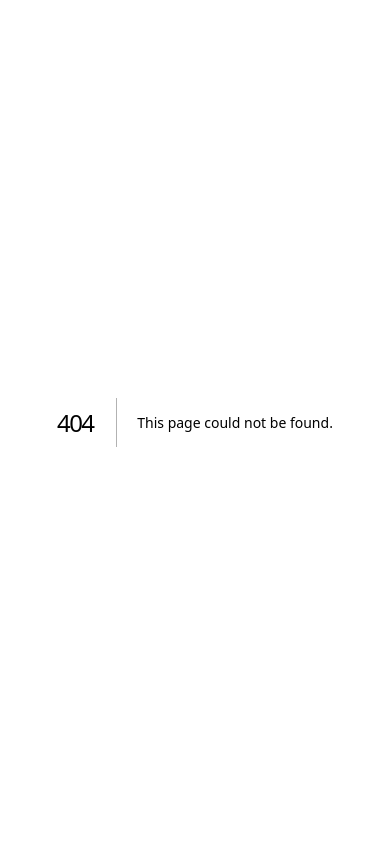
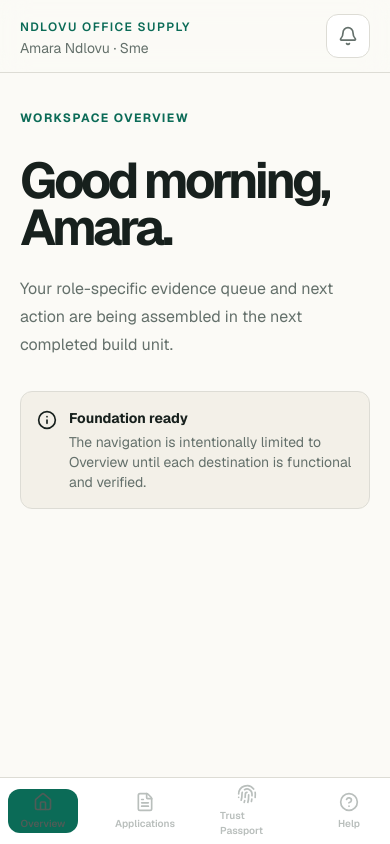
Before and after one commit to Baraka-kileo/proofflow, a Next.js app: page /dashboard in a window 390 px wide. Before the commit this address had no page. Built offline with nearby package versions, Linux system fonts and the light colour scheme.

Commit message:
feat: build responsive role-aware app shell

```diff
--- /dev/null
+++ b/src/app/(protected)/dashboard/page.tsx
@@ -0,0 +1,4 @@
+import type { Metadata } from "next";
+import { Alert } from "@/components/ui/alert";
+export const metadata:Metadata={title:"Overview"};
+export default function DashboardFoundation() { return <div className="page-enter mx-auto max-w-6xl"><span className="text-xs font-bold uppercase tracking-[.12em] text-[var(--primary)]">Workspace overview</span><h1 className="mt-3 text-4xl font-semibold tracking-[-.05em] sm:text-5xl">Good morning, Amara.</h1><p className="mt-4 max-w-2xl text-base leading-7 text-[var(--muted)]">Your role-specific evidence queue and next action are being assembled in the next completed build unit.</p><Alert className="mt-8 max-w-2xl" title="Foundation ready">The navigation is intentionally limited to Overview until each destination is functional and verified.</Alert></div>; }
--- /dev/null
+++ b/src/app/(protected)/layout.tsx
@@ -0,0 +1,7 @@
+import { AppShell } from "@/components/app-shell";
+import { getDemoSession } from "@/lib/demo/session";
+
+export default async function ProtectedLayout({ children }: { children:React.ReactNode }) {
+  const user=await getDemoSession();
+  return <AppShell user={user}>{children}</AppShell>;
+}
--- a/src/app/globals.css
+++ b/src/app/globals.css
@@ -7,6 +7,15 @@ body { margin:0; background:var(--canvas); color:var(--ink); font-family:var(--f
 p { margin-block: 0; }
 button, input, select, textarea { font: inherit; }
 .sr-only { position:absolute; width:1px; height:1px; padding:0; margin:-1px; overflow:hidden; clip:rect(0,0,0,0); white-space:nowrap; border:0; }
+.skip-link { position:fixed; left:16px; top:12px; z-index:100; transform:translateY(-160%); border-radius:10px; background:var(--ink); color:white; padding:10px 14px; font-size:13px; font-weight:700; transition:transform .15s; }
+.skip-link:focus { transform:translateY(0); }
+.app-layout { min-height:100vh; display:grid; grid-template-columns:248px minmax(0,1fr); }
+.app-rail { position:sticky; top:0; height:100vh; display:flex; flex-direction:column; border-right:1px solid var(--border); background:rgba(255,255,255,.72); padding:24px 18px; backdrop-filter:blur(16px); }
+.app-main { min-width:0; }
+.app-topbar { min-height:80px; display:flex; align-items:center; justify-content:space-between; gap:20px; border-bottom:1px solid var(--border); padding:14px clamp(20px,4vw,56px); background:rgba(251,250,246,.82); backdrop-filter:blur(14px); }
+.app-content { padding:clamp(32px,5vw,72px) clamp(20px,4vw,56px) 96px; outline:none; }
+.mobile-bar { display:none; }
+.page-enter { animation:reveal .25s both cubic-bezier(.2,.8,.2,1); }
 a { color:inherit; text-decoration:none; }
 button, a { -webkit-tap-highlight-color:transparent; }
 a:focus-visible, button:focus-visible { outline:3px solid var(--focus); outline-offset:3px; }
@@ -76,5 +85,6 @@ footer { width:min(1280px,calc(100% - 48px)); min-height:120px; margin:auto; dis
 @keyframes fade-in { from { opacity:0; } }
 @keyframes dialog-in { from { opacity:0; transform:translate(-50%,-48%) scale(.98); } }
 @media (max-width:900px) { nav { display:none; }.hero { grid-template-columns:1fr; gap:56px; padding-top:56px; }.proof-card { max-width:620px; }.section-heading { grid-template-columns:1fr; gap:24px; }.section-heading p { margin:0; }.step-grid { grid-template-columns:1fr 1fr; }.step-grid li:nth-child(2) { border-right:0; }.why { grid-template-columns:1fr; gap:36px; } }
+@media (max-width:1023px) { .app-layout { display:block; }.app-rail { display:none; }.app-topbar { position:sticky; top:0; z-index:30; min-height:72px; }.mobile-bar { position:fixed; left:0; right:0; bottom:0; z-index:40; display:block; border-top:1px solid var(--border); background:rgba(255,255,255,.94); padding:max(6px,env(safe-area-inset-bottom)) 8px; backdrop-filter:blur(16px); }.mobile-bar nav { display:flex; } }
 @media (max-width:600px) { .site-header,.hero,.workflow,footer { width:min(100% - 32px,1280px); }.site-header { height:72px; }.site-header .button { padding:0 12px; font-size:12px; }.hero { min-height:auto; padding:48px 0 72px; }.hero-copy { min-width:0; }h1 { font-size:50px; }.hero-lead { font-size:16px; }.hero-actions { align-items:flex-start; flex-direction:column; }.microcopy { max-width:none; }.proof-card { border-radius:20px; padding:20px; }.proof-card-top { flex-direction:column; }.amount-row { grid-template-columns:1fr; }.proof-strip { justify-content:flex-start; overflow:hidden; flex-wrap:wrap; }.workflow { padding:88px 0; }.step-grid { grid-template-columns:1fr; }.step-grid li,.step-grid li+li { min-height:auto; padding:24px 0 32px; border-right:0; }.step-grid h3 { margin:38px 0 10px; }.why { padding-top:72px; padding-bottom:72px; }.why p { font-size:15px; }footer { align-items:flex-start; flex-direction:column; justify-content:center; } }
 @media (prefers-reduced-motion:reduce) { html { scroll-behavior:auto; } *,*::before,*::after { animation-duration:.01ms!important; animation-iteration-count:1!important; transition-duration:.01ms!important; } }
--- /dev/null
+++ b/src/components/app-shell.tsx
@@ -0,0 +1,8 @@
+import { Bell } from "lucide-react";
+import { Logo } from "@/components/logo";
+import { Navigation, OrganizationBadge } from "@/components/navigation";
+import type { SessionUser } from "@/types/domain";
+
+export function AppShell({ user, children }: { user:SessionUser; children:React.ReactNode }) {
+  return <div className="app-layout"><a href="#main-content" className="skip-link">Skip to main content</a><aside className="app-rail"><Logo /><div className="mt-8"><OrganizationBadge organization={user.organization} role={user.role} /></div><div className="mt-8 flex-1"><Navigation role={user.role} /></div><div className="rounded-xl bg-[var(--soft)] p-4 text-xs leading-5 text-[var(--muted)]"><b className="mb-1 block text-[var(--ink)]">Demo workspace</b>Synthetic data only. Finance and money movement are simulated.</div></aside><div className="app-main"><header className="app-topbar"><div><span className="text-xs font-semibold uppercase tracking-[.12em] text-[var(--primary)]">{user.organization}</span><p className="mt-1 text-sm text-[var(--muted)]">{user.name} · <span className="capitalize">{user.role}</span></p></div><button className="grid size-11 place-items-center rounded-xl border border-[var(--border)] bg-[var(--surface)] text-[var(--muted)]" aria-label="Notifications" disabled title="Notifications arrive after live data is connected"><Bell aria-hidden="true" className="size-5" /></button></header><main id="main-content" tabIndex={-1} className="app-content">{children}</main></div><div className="mobile-bar"><Navigation role={user.role} mobile /></div></div>;
+}
--- /dev/null
+++ b/src/components/logo.tsx
@@ -0,0 +1,6 @@
+import Link from "next/link";
+import { cn } from "@/lib/utils";
+
+export function Logo({ compact=false, className }: { compact?: boolean; className?: string }) {
+  return <Link href="/" className={cn("inline-flex min-h-11 items-center gap-2.5 rounded-lg font-bold tracking-[-.03em] focus-visible:outline-none focus-visible:ring-3 focus-visible:ring-[var(--focus)]",className)} aria-label="ProofFlow home"><span className="brand-mark" aria-hidden="true"><span /></span>{!compact && <span>ProofFlow</span>}</Link>;
+}
--- /dev/null
+++ b/src/components/navigation.tsx
@@ -0,0 +1,37 @@
+"use client";
+
+import { Building2, CircleHelp, FileCheck2, FileText, Fingerprint, HandCoins, History, Home, UserRound } from "lucide-react";
+import Link from "next/link";
+import { usePathname } from "next/navigation";
+import type { ComponentType } from "react";
+import { cn } from "@/lib/utils";
+import type { Role } from "@/types/domain";
+
+interface NavItem { label: string; href?: string; icon: ComponentType<{ className?: string; "aria-hidden"?: boolean }> }
+const navByRole: Record<Role, NavItem[]> = {
+  sme: [
+    { label:"Overview", href:"/dashboard", icon:Home }, { label:"Applications", icon:FileText }, { label:"Trust Passport", icon:Fingerprint }, { label:"Help", icon:CircleHelp }, { label:"Account", icon:UserRound },
+  ],
+  buyer: [
+    { label:"Overview", href:"/dashboard", icon:Home }, { label:"Confirmations", icon:FileCheck2 }, { label:"History", icon:History }, { label:"Help", icon:CircleHelp }, { label:"Account", icon:UserRound },
+  ],
+  funder: [
+    { label:"Overview", href:"/dashboard", icon:Home }, { label:"Applications", icon:FileText }, { label:"Offers", icon:HandCoins }, { label:"Help", icon:CircleHelp }, { label:"Account", icon:UserRound },
+  ],
+};
+
+function NavEntry({ item, mobile=false }: { item:NavItem; mobile?:boolean }) {
+  const pathname=usePathname(); const active=Boolean(item.href && pathname===item.href); const Icon=item.icon;
+  const styles=cn("group flex min-h-11 items-center gap-3 rounded-xl px-3 text-sm font-semibold transition-colors duration-150 focus-visible:outline-none focus-visible:ring-3 focus-visible:ring-[var(--focus)] motion-reduce:transition-none",active?"bg-[var(--primary)] text-white":"text-[var(--muted)] hover:bg-[var(--soft)] hover:text-[var(--ink)]",mobile&&"min-w-[70px] flex-col justify-center gap-1 px-2 text-[10px]");
+  if(!item.href) return <span className={cn(styles,"cursor-not-allowed opacity-45")} aria-disabled="true" title="Available in the next completed build unit"><Icon aria-hidden={true} className="size-5" />{item.label}</span>;
+  return <Link href={item.href} className={styles} aria-current={active?"page":undefined}><Icon aria-hidden={true} className="size-5" />{item.label}</Link>;
+}
+
+export function Navigation({ role, mobile=false }: { role:Role; mobile?:boolean }) {
+  const items=navByRole[role]; const shown=mobile?items.slice(0,4):items;
+  return <nav aria-label={mobile?"Mobile navigation":"Workspace navigation"} className={cn("flex flex-col gap-1",mobile&&"flex-row justify-around gap-0")}>{shown.map(item=><NavEntry key={item.label} item={item} mobile={mobile} />)}</nav>;
+}
+
+export function OrganizationBadge({ organization, role }: { organization:string; role:Role }) {
+  return <div className="flex items-center gap-3 rounded-xl border border-[var(--border)] bg-[var(--surface)] p-3"><span className="grid size-9 shrink-0 place-items-center rounded-lg bg-[var(--soft)] text-[var(--primary)]"><Building2 aria-hidden="true" className="size-4" /></span><span className="min-w-0"><b className="block truncate text-xs">{organization}</b><span className="block capitalize text-[11px] text-[var(--muted)]">{role} workspace</span></span></div>;
+}
--- /dev/null
+++ b/src/lib/demo/session.ts
@@ -0,0 +1,13 @@
+import "server-only";
+
+import type { Role, SessionUser } from "@/types/domain";
+
+const demoUsers: Record<Role, SessionUser> = {
+  sme: { id: "demo-sme", name: "Amara Ndlovu", organization: "Ndlovu Office Supply", role: "sme" },
+  buyer: { id: "demo-buyer", name: "Lebo Molefe", organization: "Ubuntu Retail Group", role: "buyer" },
+  funder: { id: "demo-funder", name: "Thandi Khumalo", organization: "Demo Capital", role: "funder" },
+};
+
+export async function getDemoSession(role: Role = "sme"): Promise<SessionUser> {
+  return demoUsers[role];
+}
--- /dev/null
+++ b/src/types/domain.ts
@@ -0,0 +1,9 @@
+export const roles = ["sme", "buyer", "funder"] as const;
+export type Role = (typeof roles)[number];
+
+export interface SessionUser {
+  id: string;
+  name: string;
+  organization: string;
+  role: Role;
+}
```
Also changed, not shown: 4 other files (tests, documents, lock files or other folders).
